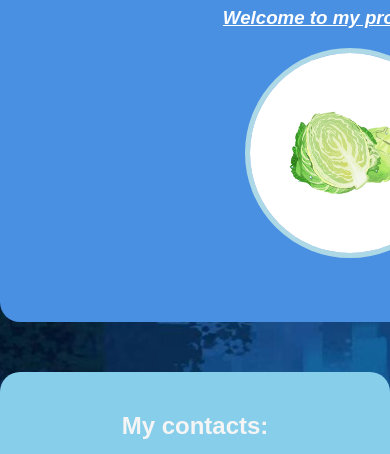
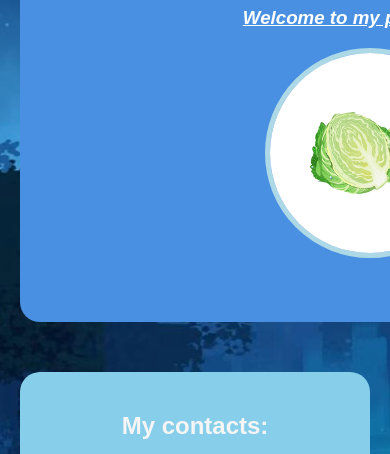
Before and after one commit to ylpang-8343/Personal-Website, a plain HTML site: page index.html in a window 390 px wide. Shown: the part 103-557 px from the top of the page. Drawn offline with Linux system fonts and the light colour scheme.

Commit message:
Make changes

```diff
--- a/style.css
+++ b/style.css
@@ -4,22 +4,11 @@ html, body {
 
 body {
     background-image: url('Image/background.png');
-    background-repeat: no-repeat;
-    background-size: cover;
-    background-position: center;
-    background-attachment: fixed;
+    background-size: cover, cover;
+    background-position: center, center;
+    background-repeat: no-repeat, no-repeat;
     margin: 20px;
     font-family: Arial, sans-serif;
-}
-
-@media (max-width: 768px) {
-    html, body {
-        height: 100%;
-    }
-    body {
-        background-attachment: scroll;
-        margin: 0;
-    }
 }
 
 header {
```
